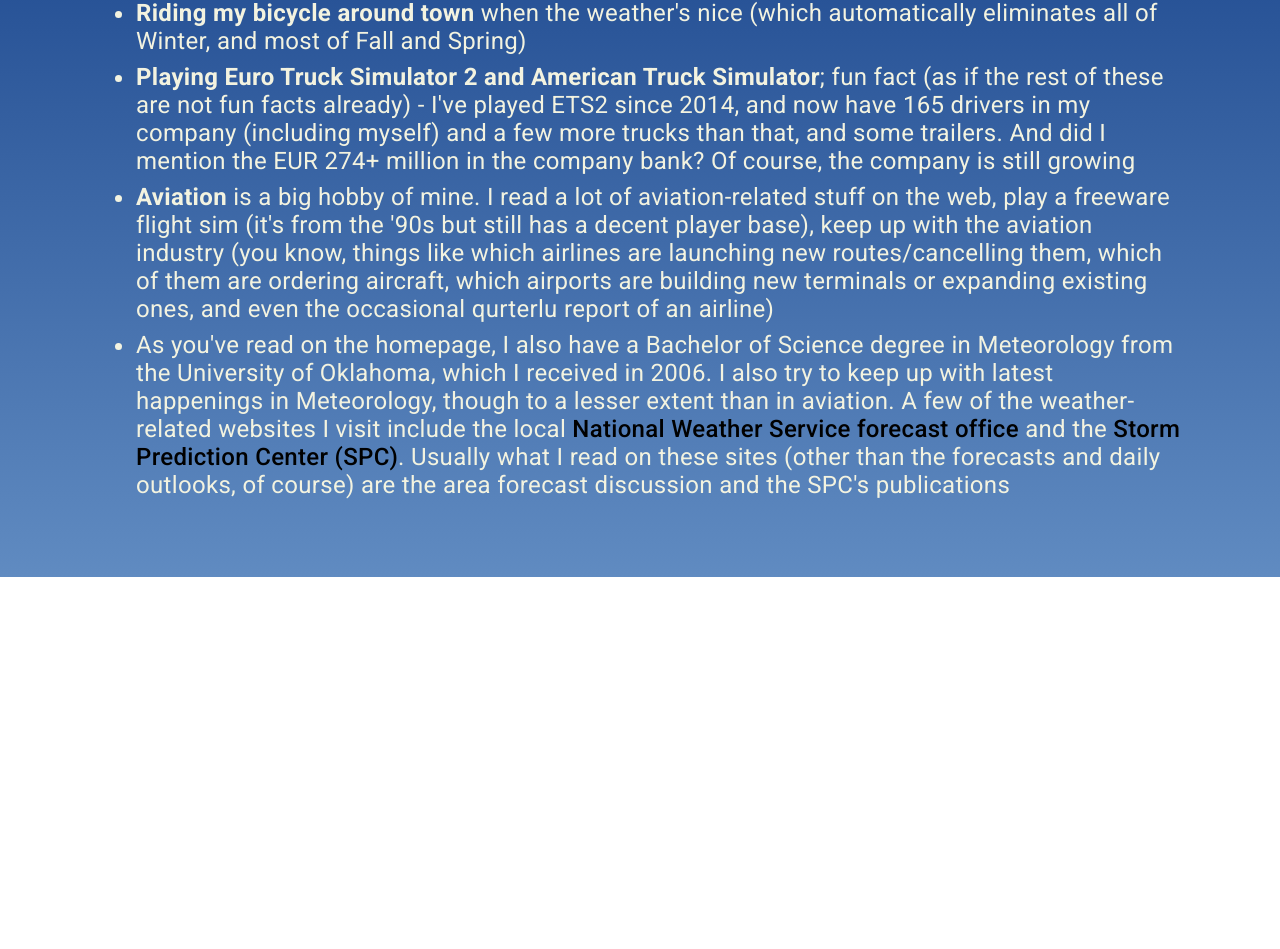
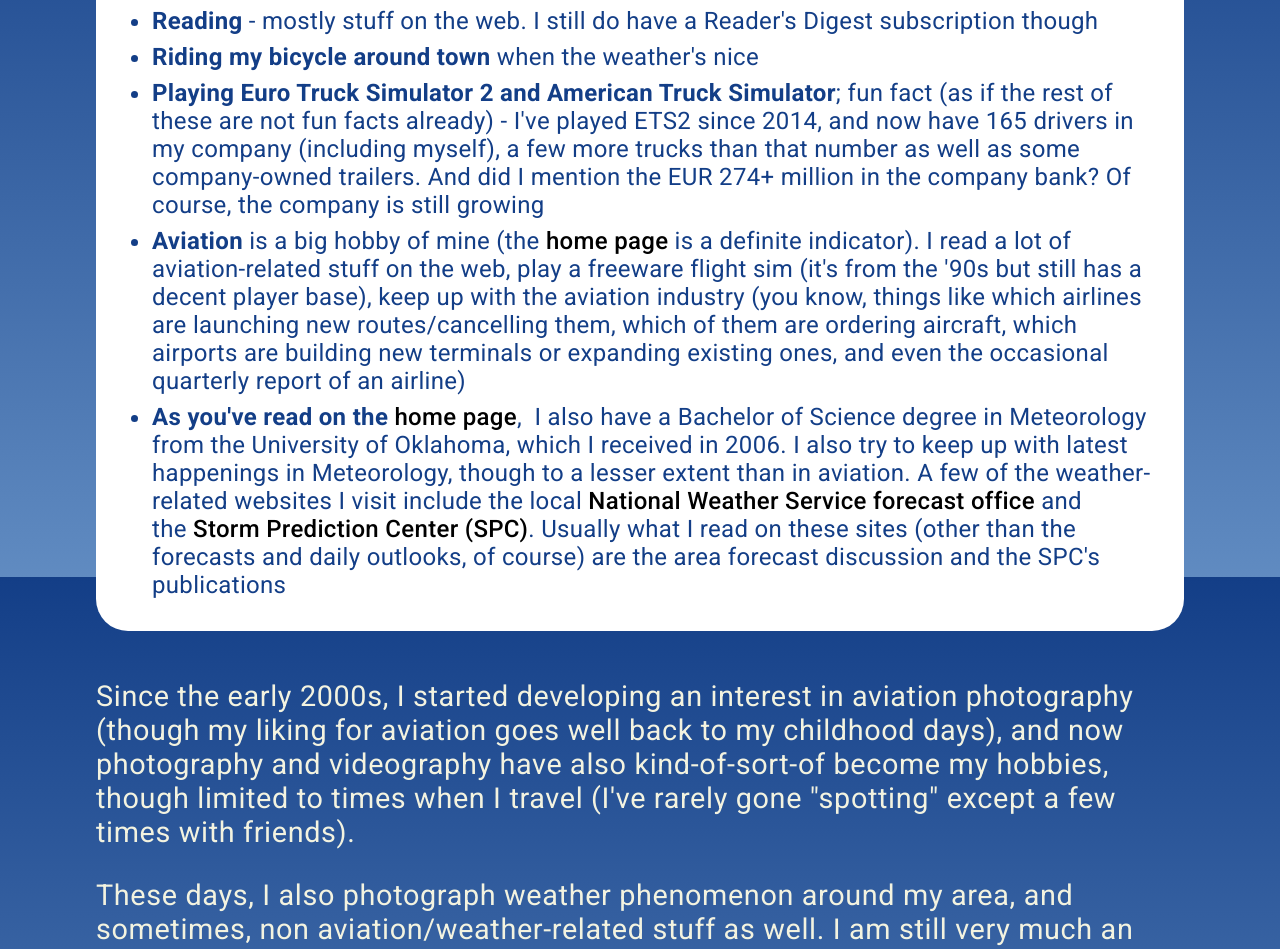
Before and after one commit to CoderAJ7470/portfolio, a React (Vite) app: page /outside-work in a window 1280 px wide. Shown: the part 223-1172 px from the top of the page. Before the commit the page ends 800 px from the top, so only its background shows below. Built offline with nearby package versions, Linux system fonts and the light colour scheme.

Commit message:
Initial work on the hobbies page

```diff
--- a/src/pages/CareerExperience.jsx
+++ b/src/pages/CareerExperience.jsx
@@ -252,45 +252,46 @@
           <section className='expandable'>
             <div className='inner'>
               <p>
-                <i className='fa-solid fa-car-side'></i>
+                <i className='fa-solid fa-file-invoice-dollar'></i>
                 This internal project was to create a new total cost of
                 ownership calculator, which would be deployed directly on the
-                Sparq (then Rural Sourcing) website. The main aim of the
-                calculator was to allow RSI's clients to take a look at the
-                total cost of doing business with RSI as compared to
+                Sparq (then Rural Sourcing Incorporated) website. The main aim
+                of the calculator was to allow RSI's clients to take a look at
+                the total cost of doing business with RSI as compared to
                 outsourcing. This was also viewable by geographic region/country
                 on a world map, for which we used a third-party package and
                 integrated it into the app
               </p>
               <p>
-                <i className='fa-solid fa-car-side'></i>
+                <i className='fa-solid fa-file-invoice-dollar'></i>
                 This was actually my first frontend project at RSI (now Sparq)
                 involving heavy usage of React, along with JavaScript.
               </p>
               <p>
-                <i className='fa-solid fa-car-side'></i>I learned quite a bit of
-                new things on this project, as a lot of calculations were
-                required (this was a total cost of ownership calculator after
-                all), and the importance of having typed variables, either with
-                TypeScript, or at least prop types. We also used Redux for state
-                management, and APIs to bring in backend data.
+                <i className='fa-solid fa-file-invoice-dollar'></i>I learned
+                quite a bit of new things on this project, as a lot of
+                calculations were required (this was a total cost of ownership
+                calculator after all), and the importance of having typed
+                variables, either with TypeScript, or at least prop types. We
+                also used Redux for state management, and APIs to bring in
+                backend data.
               </p>
               <p>
-                <i className='fa-solid fa-car-side'></i>
+                <i className='fa-solid fa-file-invoice-dollar'></i>
                 My work involved creating custom components to show
                 visualizations and data in the UI, and custom modals to allow
                 the user to make calculations based on specific criteria, which
                 they could select in the modal's form
               </p>
               <p>
-                <i className='fa-solid fa-car-side'></i>
+                <i className='fa-solid fa-file-invoice-dollar'></i>
                 The results from the modal calculations were viewable on the
                 world maps by country, allowing the end-user to see the exact
                 cost of doing business with RSI (now Sparq) vs. doing business
                 in other countries
               </p>
               <p>
-                <i className='fa-solid fa-car-side'></i>
+                <i className='fa-solid fa-file-invoice-dollar'></i>
                 The app was well-received by both company leadershp and clients,
                 since it allowed the end-user to get a comprehensive view and
                 understanding of the costs involved, and how much money the
--- a/src/pages/OutsideOfWork.jsx
+++ b/src/pages/OutsideOfWork.jsx
@@ -1,9 +1,15 @@
+import { useEffect } from 'react';
 import Header from '../components/Header';
 
 import '../styles/portfolio.css';
 import '../styles/common.css';
+import { Link } from 'react-router';
 
 const OutsideOfWork = () => {
+  useEffect(() => {
+    window.scrollTo(0, 0);
+  }, []);
+
   return (
     <div className='hobbies-wrapper'>
       <section className='hobbies-content'>
@@ -20,9 +26,9 @@
         </section>
 
         <section className='hobbies-content-wrapper'>
-          <h3>
+          <p>
             So, what do I like to do when I'm not coding/programming you ask?
-          </h3>
+          </p>
 
           <ul>
             <li>
@@ -31,33 +37,41 @@
             </li>
             <li>
               <b>Riding my bicycle around town</b> when the weather's nice
-              (which automatically eliminates all of Winter, and most of Fall
-              and Spring)
             </li>
             <li>
               <b>Playing Euro Truck Simulator 2 and American Truck Simulator</b>
               ; fun fact (as if the rest of these are not fun facts already) -
               I've played ETS2 since 2014, and now have 165 drivers in my
-              company (including myself) and a few more trucks than that, and
-              some trailers. And did I mention the EUR 274+ million in the
-              company bank? Of course, the company is still growing
+              company (including myself), a few more trucks than that number as
+              well as some company-owned trailers. And did I mention the EUR
+              274+ million in the company bank? Of course, the company is still
+              growing
             </li>
             <li>
-              <b>Aviation</b> is a big hobby of mine. I read a lot of
-              aviation-related stuff on the web, play a freeware flight sim
-              (it's from the '90s but still has a decent player base), keep up
-              with the aviation industry (you know, things like which airlines
-              are launching new routes/cancelling them, which of them are
-              ordering aircraft, which airports are building new terminals or
-              expanding existing ones, and even the occasional qurterlu report
-              of an airline)
+              <b>Aviation</b> is a big hobby of mine (the&nbsp;
+              <Link to='/' className='hobbies-list-links'>
+                home page
+              </Link>
+              &nbsp;is a definite indicator). I read a lot of aviation-related
+              stuff on the web, play a freeware flight sim (it's from the '90s
+              but still has a decent player base), keep up with the aviation
+              industry (you know, things like which airlines are launching new
+              routes/cancelling them, which of them are ordering aircraft, which
+              airports are building new terminals or expanding existing ones,
+              and even the occasional quarterly report of an airline)
             </li>
             <li>
-              As you've read on the homepage, I also have a Bachelor of Science
-              degree in Meteorology from the University of Oklahoma, which I
-              received in 2006. I also try to keep up with latest happenings in
-              Meteorology, though to a lesser extent than in aviation. A few of
-              the weather-related websites I visit include the local&nbsp;
+              <b>
+                As you've read on the&nbsp;
+                <Link to='/' className='hobbies-list-links'>
+                  home page
+                </Link>
+              </b>
+              ,&nbsp; I also have a Bachelor of Science degree in Meteorology
+              from the University of Oklahoma, which I received in 2006. I also
+              try to keep up with latest happenings in Meteorology, though to a
+              lesser extent than in aviation. A few of the weather-related
+              websites I visit include the local&nbsp;
               <a
                 className='hobbies-list-links'
                 href='https://www.weather.gov/oun/'
@@ -79,6 +93,27 @@
             </li>
           </ul>
         </section>
+
+        <section className='photo-carousel-wrapper'>
+          <p>
+            Since the early 2000s, I started developing an interest in aviation
+            photography (though my liking for aviation goes well back to my
+            childhood days), and now photography and videography have also
+            kind-of-sort-of become my hobbies, though limited to times when I
+            travel (I've rarely gone "spotting" except a few times with
+            friends).
+          </p>
+
+          <p>
+            These days, I also photograph weather phenomenon around my area, and
+            sometimes, non aviation/weather-related stuff as well. I am still
+            very much an amateur, but do enjoy doing both. If you fancy, below
+            are a few photos I have taken over the years (in no particular
+            order).
+          </p>
+
+          {/* Image slider will go here */}
+        </section>
       </section>
     </div>
   );
--- a/src/styles/common.css
+++ b/src/styles/common.css
@@ -10,7 +10,7 @@
 
 /* Common styles  */
 h1 {
-  font-size: 3.5rem;
+  font-size: 3.2rem;
   letter-spacing: 1px;
   margin: 0;
 }
@@ -28,7 +28,7 @@
 }
 
 p {
-  font-size: 2rem;
+  font-size: 1.8rem;
   letter-spacing: 0.04rem;
 }
 
@@ -79,10 +79,7 @@
   padding: 1rem;
   white-space: nowrap;
   transition: right 1s ease;
-}
-
-.drop-down-nav a {
-  background-image: linear-gradient(var(--blue), var(--blue));
+  z-index: 1;
 }
 
 .nav-visible {
@@ -91,13 +88,14 @@
 
 .drop-down-nav a {
   color: var(--blue);
+  background-image: linear-gradient(var(--blue), var(--blue));
   text-decoration: none;
   display: block;
   font-size: 1.8rem;
 }
 
 .drop-down-nav a:nth-of-type(1),
-.drop-down-nav a:nth-last-of-type(2) {
+.drop-down-nav a:nth-of-type(2) {
   margin-bottom: 0.5rem;
 }
 
--- a/src/styles/portfolio.css
+++ b/src/styles/portfolio.css
@@ -69,7 +69,7 @@
 .portfolio-photo {
   border: 2px solid var(--blue);
   border-radius: 50%;
-  width: 80px;
+  width: 70px;
   padding: 2px;
   margin-right: 1.5rem;
 }
@@ -166,7 +166,7 @@
 }
 
 .section-buttons::after {
-  content: '\2303';
+  content: '\2304';
   float: right;
   margin-left: 1rem;
   position: absolute;
@@ -174,7 +174,7 @@
 }
 
 .button-selected::after {
-  transform: rotate(180deg);
+  transform: rotate(-180deg);
 }
 
 .expandable {
@@ -197,6 +197,19 @@
 }
 
 /* Outside of work */
+.hobbies-content-wrapper {
+  color: var(--blue);
+  background-color: #fff;
+  padding: 1rem;
+  margin-bottom: 3rem;
+  margin-top: 3rem;
+  border-radius: 2rem;
+}
+
+.hobbies-content-wrapper p {
+  margin-top: 0.5rem;
+}
+
 .hobbies-list-links {
   color: black;
   font-size: 1.5rem;
```
Also changed, not shown: src/components/Slider.jsx (added, +9 -0 lines).
